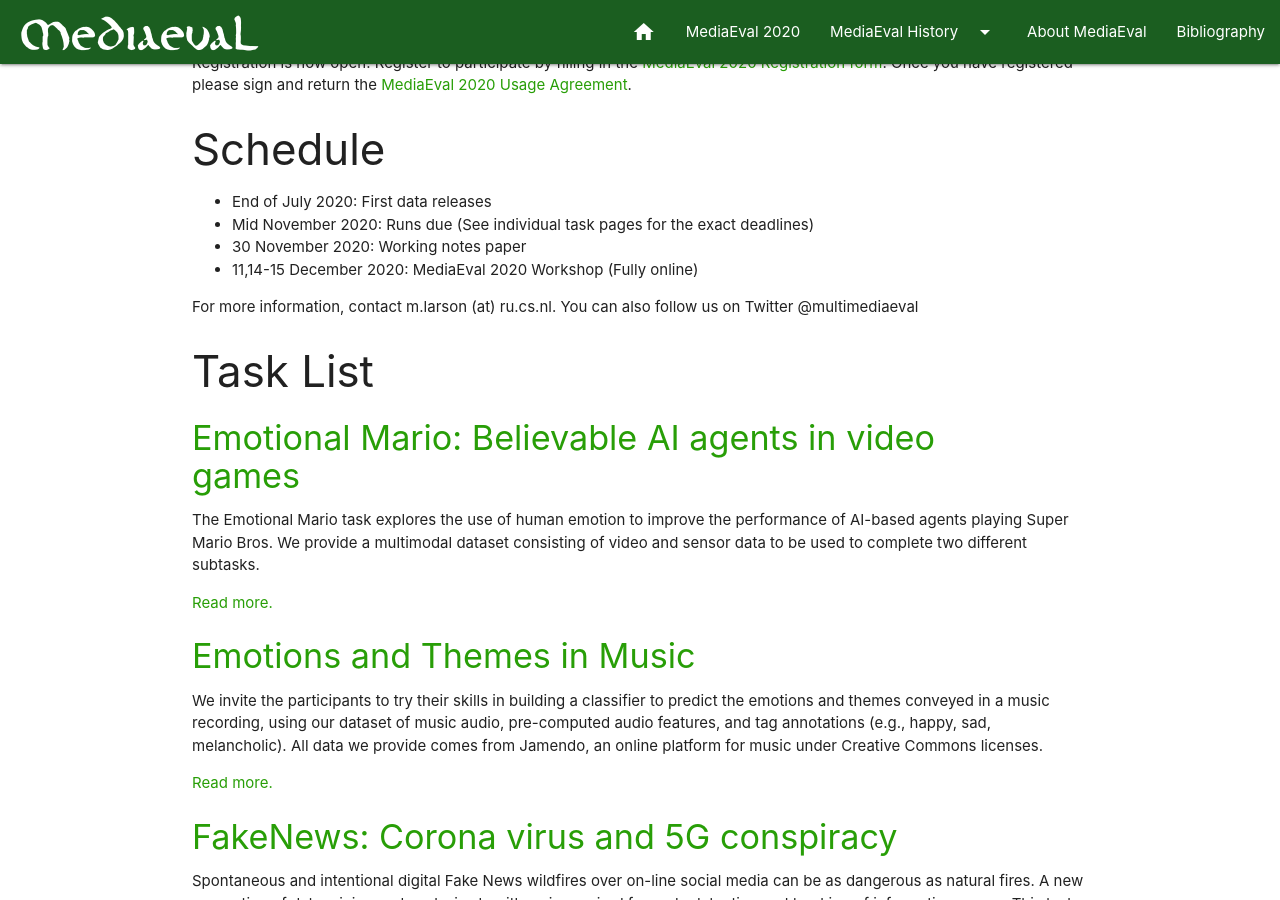
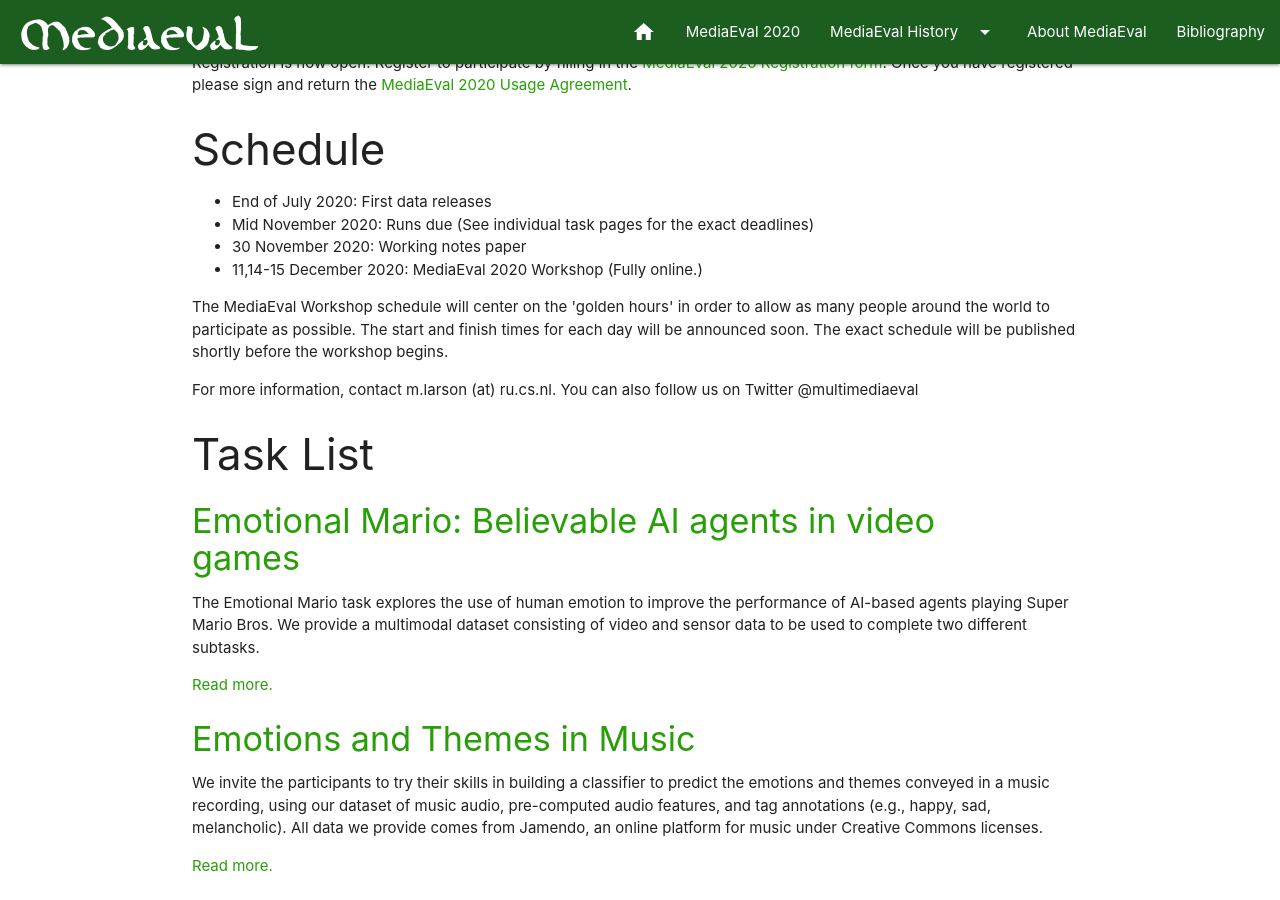
Before and after one commit to multimediaeval/multimediaeval.github.io, a Jekyll site: the page built from _editions/2020.md, in a window 1280 px wide and 900 px high, scrolled down 313 px. Built offline with Jekyll 4.4.1, drawn with Linux system fonts in a browser that asks for light colours.

Commit message:
Update 2020.md
Add note on the Golden Hours and schedule.

```diff
--- a/_editions/2020.md
+++ b/_editions/2020.md
@@ -14,6 +14,8 @@
 * End of July 2020: First data releases
 * Mid November 2020: Runs due (See individual task pages for the exact deadlines)
 * 30 November 2020: Working notes paper
-* 11,14-15 December 2020: MediaEval 2020 Workshop (Fully online)
+* 11,14-15 December 2020: MediaEval 2020 Workshop (Fully online.)
+
+The MediaEval Workshop schedule will center on the \'golden hours\' in order to allow as many people around the world to participate as possible. The start and finish times for each day will be announced soon. The exact schedule will be published shortly before the workshop begins.
 
 For more information, contact m.larson (at) ru.cs.nl. You can also follow us on Twitter @multimediaeval
```
